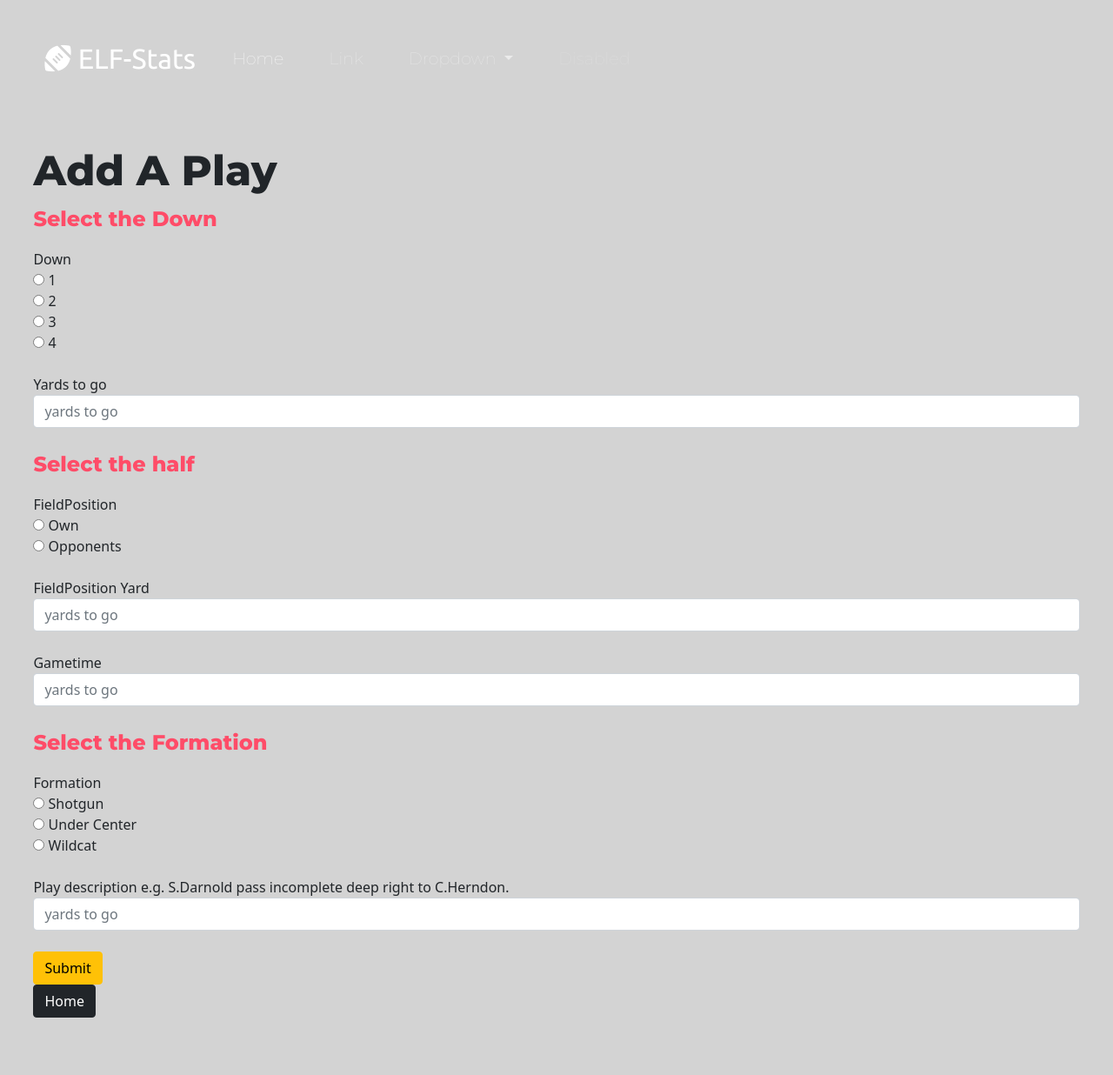
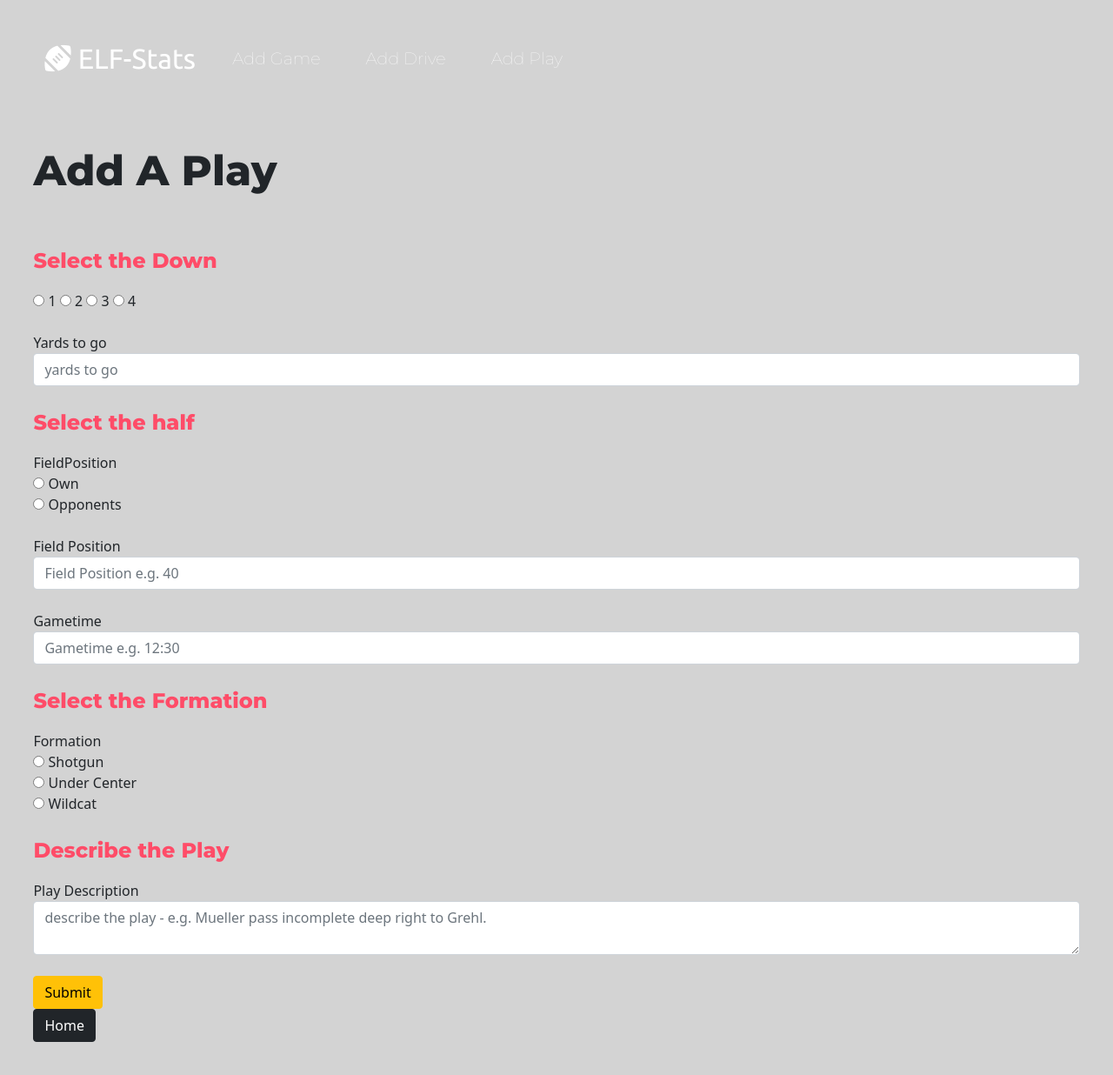
Before and after one commit to MoeBet/EuropeanLeagueOfFootball, a Flask app: page /play in a window 1280 px wide. Shown: the whole page at 87% size. Before the commit the page ends 1170 px from the top, so only its background shows below. Run offline with Flask 2, Linux system fonts and the light colour scheme; some libraries are stand-ins or nearby versions.

Commit message:
bisschen gestyelt... forms leicht angepasst. Jetzt versuchen die spiele auf der index page clickbar zu machen

```diff
--- a/main.py
+++ b/main.py
@@ -1,7 +1,7 @@
 from flask import Flask, render_template, request, redirect, url_for
 from flask_sqlalchemy import SQLAlchemy
 from flask_wtf import FlaskForm
-from wtforms import StringField, SubmitField, SelectField, DateTimeField, RadioField
+from wtforms import StringField, SubmitField, SelectField, DateTimeField, RadioField, DateField, TextAreaField
 from wtforms.validators import DataRequired
 from flask_bootstrap import Bootstrap
 
@@ -22,7 +22,7 @@ class GameInfoForm(FlaskForm):
     away = SelectField('Away Team', choices=['Barcelona Dragons', 'Berlin Thunder', 'Cologne Centurions',
                                              'Frankfurt Galaxy', 'Hamburg Sea Devils', 'Leipzig Kings',
                                              'Panthers Wroclaw', 'Stuttgart Surge'], validators=[DataRequired()])
-    date = DateTimeField('Date d/m/y', format='%d/%m/%Y', validators=[DataRequired()])
+    date = DateField('Date d/m/y', validators=[DataRequired()])
     time = DateTimeField('Start Time', format='%h/%m', validators=[DataRequired()])
     weather = SelectField(u'Weather', choices=['Sunny', 'Windy', 'Cloudy', 'Rain', 'Heavy Rain', 'Snow'],
                           validators=[DataRequired()])
@@ -48,11 +48,10 @@ class PlaysForm(FlaskForm):
     down = RadioField(choices=['1', '2', '3', '4'], validators=[DataRequired()])
     yards_to_go = StringField('Yards to go', validators=[DataRequired()])
     field_pos_half = RadioField('FieldPosition', choices=['Own', 'Opponents'], validators=[DataRequired()])
-    field_pos_yard = StringField('FieldPosition Yard', validators=[DataRequired()])
+    field_pos_yard = StringField('Field Position', validators=[DataRequired()])
     time = StringField('Gametime', validators=[DataRequired()])
     shotgun = RadioField('Formation', choices=[('Shotgun'), ('Under Center'), ('Wildcat')], validators=[DataRequired()])
-    play_description = StringField('Play description e.g. S.Darnold pass incomplete deep right to C.Herndon.',
-                                   validators=[DataRequired()])
+    play_description = TextAreaField(label=None, validators=[DataRequired()])
     submit = SubmitField('Submit')
 
 
@@ -160,8 +159,17 @@ def playbyplay():
     return render_template("addplay.html", form=form)
 
 
-# @app.route("/game/<int:index>")
-# def show_game(index):
+@app.route("/game/<int:index>")
+def show_game(index):
+    game_info = GameInfo.query.get(index)
+    drive_info = OverallDrive.query.get(index)
+    if game_info.id == index:
+        requested_game = db.session.query(GameInfo).all()[index]
+        requested_drives = db.session.query(OverallDrive).all()[index-4]
+
+
+    return render_template("game.html", game=requested_game, drives=requested_drives)
+
 
 
 # @app.route("/edit", methods=['GET', 'POST'])
--- a/static/css/styles.css
+++ b/static/css/styles.css
@@ -12,6 +12,14 @@ p {
     font-size: 1.5rem;
     font-family: 'Montserrat', sans-serif;
     font-weight: bold;
+    color: #ff4c68;
+}
+
+a {
+    text-decoration: none;
+}
+
+h2:hover {
     color: #ff4c68;
 }
 
@@ -41,8 +49,6 @@ body {
   font-size: 2rem;
   line-height: 1.5;
   font-weight: 400;
-  color: #ff4c68;
-  font-color: #ff4c68;
 }
 
 .football-picture{
--- a/templates/addplay.html
+++ b/templates/addplay.html
@@ -16,27 +16,38 @@
     </div>
 </div>
 
+<br>
+<br>
+
 <div class="row">
     <div class="col-lg-12">
       <form action="" method="post" class="form" role="form">
         {{ form.csrf_token() }}
        <d1>
         <p>Select the Down</p>
-        {{ wtf.form_field(form.down, class='form-control', placeholder='Down') }}
+        {% for subfield in form.down: %}
+            <tr>
+            <td> {{ subfield }} </td>
+            <td> {{ subfield.label }} </td>
+
+            </tr>
+        {% endfor %}
+        <br>
         <br>
         {{ wtf.form_field(form.yards_to_go, class='form-control', placeholder='yards to go') }}
         <br>
         <p>Select the half</p>
-        {{ wtf.form_field(form.field_pos_half, class='form-control', placeholder='yards to go') }}
+        {{ wtf.form_field(form.field_pos_half, class='form-control',) }}
         <br>
-        {{ wtf.form_field(form.field_pos_yard, class='form-control', placeholder='yards to go') }}
+        {{ wtf.form_field(form.field_pos_yard, class='form-control', placeholder='Field Position e.g. 40') }}
         <br>
-        {{ wtf.form_field(form.time, class='form-control', placeholder='yards to go') }}
+        {{ wtf.form_field(form.time, class='form-control', placeholder='Gametime e.g. 12:30') }}
         <br>
         <p>Select the Formation</p>
         {{ wtf.form_field(form.shotgun, class='form-control', placeholder='yards to go') }}
         <br>
-        {{ wtf.form_field(form.play_description, class='form-control', placeholder='yards to go') }}
+        <p>Describe the Play</p>
+        {{ wtf.form_field(form.play_description, class='form-control', placeholder='describe the play - e.g. Mueller pass incomplete deep right to Grehl.') }}
         </d1>
         <br>
        <input type=submit class='btn btn-warning btn-block'>
--- a/templates/base.html
+++ b/templates/base.html
@@ -12,9 +12,8 @@
     <script src="https://kit.fontawesome.com/aefd34e9f9.js" crossorigin="anonymous"></script>
 
       <!-- Bootstrap Scripts -->
-    <script src="https://code.jquery.com/jquery-3.5.1.slim.min.js" integrity="sha384-DfXdz2htPH0lsSSs5nCTpuj/zy4C+OGpamoFVy38MVBnE+IbbVYUew+OrCXaRkfj" crossorigin="anonymous"></script>
-    <script src="https://cdn.jsdelivr.net/npm/popper.js@1.16.1/dist/umd/popper.min.js" integrity="sha384-9/reFTGAW83EW2RDu2S0VKaIzap3H66lZH81PoYlFhbGU+6BZp6G7niu735Sk7lN" crossorigin="anonymous"></script>
-    <script src="https://cdn.jsdelivr.net/npm/bootstrap@4.6.0/dist/js/bootstrap.min.js" integrity="sha384-+YQ4JLhjyBLPDQt//I+STsc9iw4uQqACwlvpslubQzn4u2UU2UFM80nGisd026JF" crossorigin="anonymous"></script>
+<script src="https://cdn.jsdelivr.net/npm/@popperjs/core@2.9.2/dist/umd/popper.min.js" integrity="sha384-IQsoLXl5PILFhosVNubq5LC7Qb9DXgDA9i+tQ8Zj3iwWAwPtgFTxbJ8NT4GN1R8p" crossorigin="anonymous"></script>
+<script src="https://cdn.jsdelivr.net/npm/bootstrap@5.0.1/dist/js/bootstrap.min.js" integrity="sha384-Atwg2Pkwv9vp0ygtn1JAojH0nYbwNJLPhwyoVbhoPwBhjQPR5VtM2+xf0Uwh9KtT" crossorigin="anonymous"></script>
     {% endblock %}
     <meta charset="UTF-8">
     <title>{% block title %} Title {% endblock %}</title>
@@ -23,31 +22,28 @@
     {% block navbar %}
     <nav class="navbar navbar-expand-lg navbar-dark">
       <div class="container-fluid">
-        <a class="navbar-brand" href="#"><i class="fas fa-football-ball"></i> ELF-Stats</a>
-        <button class="navbar-toggler" type="button" data-bs-toggle="collapse" data-bs-target="#navbarSupportedContent" aria-controls="navbarSupportedContent" aria-expanded="false" aria-label="Toggle navigation">
-          <span class="navbar-toggler-icon"></span>
-        </button>
+        <a class="navbar-brand" href="/"><i class="fas fa-football-ball"></i> ELF-Stats</a>
+            <button class="navbar-toggler" type="button" data-bs-toggle="collapse" data-bs-target="#navbarSupportedContent" aria-controls="navbarSupportedContent" aria-expanded="false" aria-label="Toggle navigation">
+            <span class="navbar-toggler-icon"></span>
+            </button>
         <div class="collapse navbar-collapse" id="navbarSupportedContent">
           <ul class="navbar-nav me-auto mb-2 mb-lg-0">
             <li class="nav-item">
-              <a class="nav-link active" aria-current="page" href="#">Home</a>
+              <a class="nav-link active" aria-current="page" href="/addgame">Add Game</a>
             </li>
             <li class="nav-item">
-              <a class="nav-link" href="#">Link</a>
+              <a class="nav-link active" href="/drive" aria-current="page">Add Drive</a>
+            </li>
+              <li class="nav-item">
+              <a class="nav-link active" href="/play" aria-current="page">Add Play</a>
             </li>
             <li class="nav-item dropdown">
-              <a class="nav-link dropdown-toggle" href="#" id="navbarDropdown" role="button" data-bs-toggle="dropdown" aria-expanded="false">
-                Dropdown
-              </a>
-              <ul class="dropdown-menu" aria-labelledby="navbarDropdown">
+                <ul class="dropdown-menu" aria-labelledby="navbarDropdown">
                 <li><a class="dropdown-item" href="#">Action</a></li>
                 <li><a class="dropdown-item" href="#">Another action</a></li>
                 <li><hr class="dropdown-divider"></li>
                 <li><a class="dropdown-item" href="#">Something else here</a></li>
               </ul>
-            </li>
-            <li class="nav-item">
-              <a class="nav-link disabled" href="#" tabindex="-1" aria-disabled="true">Disabled</a>
             </li>
           </ul>
         </div>
```
Also changed, not shown: templates/game.html (added, +8 -0 lines), templates/index.html (+1 -12 lines), stats.db.
